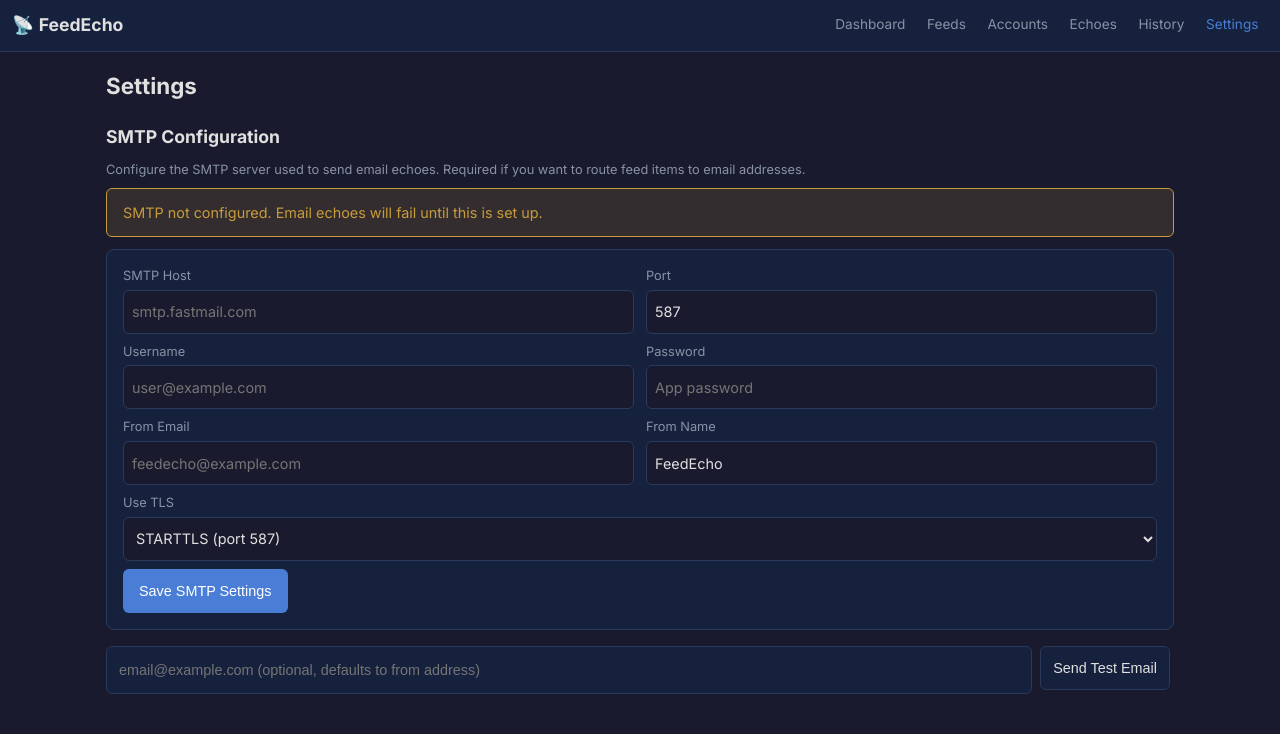
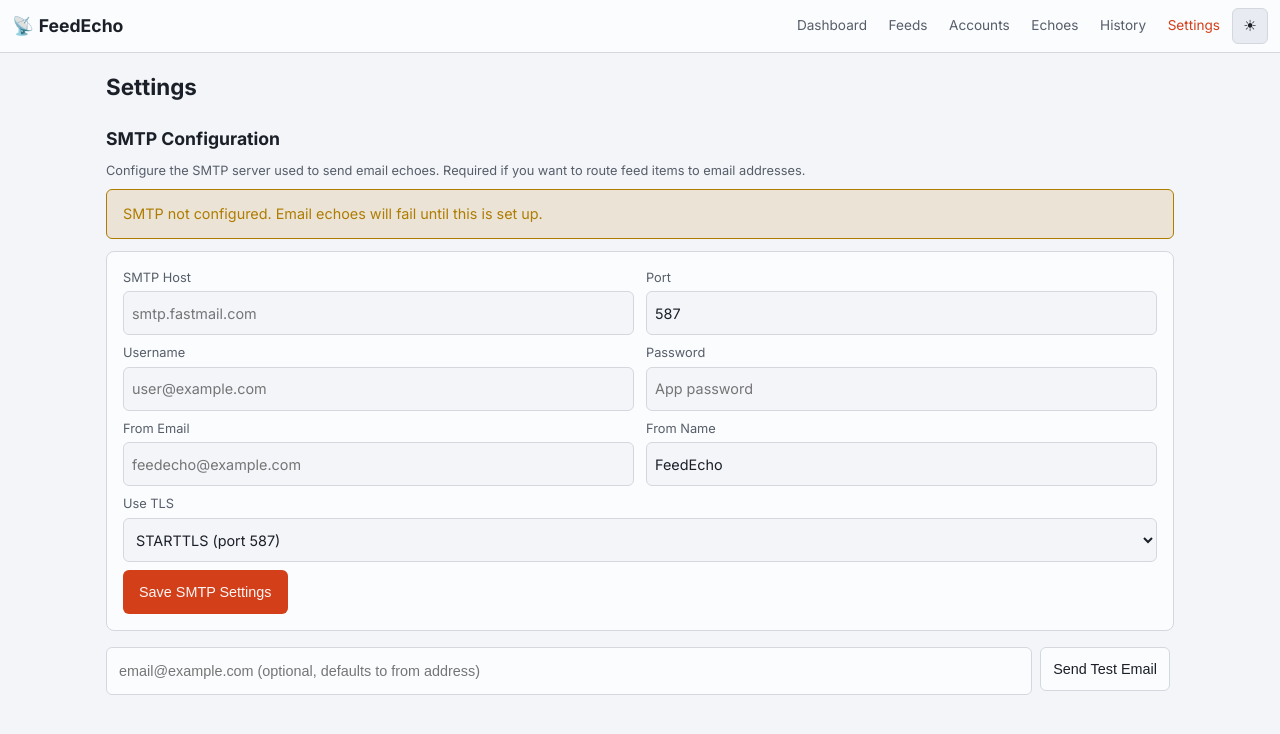
Before and after one commit to abhin4v/feedecho, a FastAPI app: page /settings in a window 1280 px wide. Shown: the top 734 px of the page. Run offline with FastAPI, Linux system fonts and the light colour scheme; data that the repository does not hold is empty.

Commit message:
Redesign UI: OKLCH color palette, light/dark theme toggle
- Replace blue-heavy hex palette with OKLCH design tokens (coral
  primary, teal secondary; brand = 5 hue vars at top of style.css)
- Add light theme alongside dark, selected via data-theme attribute
- Theme toggle in navbar persists to localStorage, falls back to
  prefers-color-scheme, follows system changes when no explicit choice
- Apply theme pre-paint via inline head script to avoid flash
- Rotate accent colors across dashboard stat cards
- Semantic alert-warning class replaces hardcoded inline styles
- Both themes pass WCAG AA contrast on primary buttons

```diff
--- a/static/css/style.css
+++ b/static/css/style.css
@@ -1,16 +1,75 @@
+/* FeedEcho design tokens — OKLCH palette, light + dark themes */
+
 :root {
-    --bg: #1a1a2e;
-    --surface: #16213e;
-    --surface-light: #1a2744;
-    --border: #2a3a5c;
-    --text: #e0e0e0;
-    --text-muted: #8892a6;
-    --primary: #4a7dd6;
-    --primary-hover: #5a8de6;
-    --success: #3d8b5e;
-    --danger: #c44545;
-    --warning: #c79c3a;
-    --code-bg: #0d1124;
+    /* Shared brand hues (OKLCH: lightness chroma hue) */
+    --hue-coral: 35;    /* warm coral — primary */
+    --hue-teal: 195;    /* teal — secondary/info */
+    --hue-gold: 85;     /* golden — warning */
+    --hue-green: 150;   /* success */
+    --hue-red: 25;      /* danger */
+    --hue-neutral: 260; /* slight violet tint on neutrals */
+
+    color-scheme: light dark;
+}
+
+/* ---------- Dark theme (default) ---------- */
+:root,
+:root[data-theme="dark"] {
+    --bg: oklch(0.19 0.012 var(--hue-neutral));
+    --surface: oklch(0.23 0.016 var(--hue-neutral));
+    --surface-light: oklch(0.27 0.02 var(--hue-neutral));
+    --border: oklch(0.33 0.022 var(--hue-neutral));
+    --text: oklch(0.92 0.008 var(--hue-neutral));
+    --text-muted: oklch(0.68 0.015 var(--hue-neutral));
+
+    --primary: oklch(0.72 0.16 var(--hue-coral));
+    --primary-hover: oklch(0.78 0.17 var(--hue-coral));
+    --primary-contrast: oklch(0.22 0.03 var(--hue-coral));
+    --accent: oklch(0.75 0.12 var(--hue-teal));
+    --accent-hover: oklch(0.81 0.12 var(--hue-teal));
+
+    --success: oklch(0.72 0.14 var(--hue-green));
+    --danger: oklch(0.68 0.18 var(--hue-red));
+    --warning: oklch(0.78 0.14 var(--hue-gold));
+    --code-bg: oklch(0.15 0.01 var(--hue-neutral));
+
+    /* translucent badge/alert washes */
+    --success-wash: oklch(0.72 0.14 var(--hue-green) / 0.16);
+    --danger-wash: oklch(0.68 0.18 var(--hue-red) / 0.16);
+    --warning-wash: oklch(0.78 0.14 var(--hue-gold) / 0.16);
+    --accent-wash: oklch(0.75 0.12 var(--hue-teal) / 0.14);
+    --primary-wash: oklch(0.72 0.16 var(--hue-coral) / 0.14);
+
+    --shadow: 0 1px 3px oklch(0.1 0.01 var(--hue-neutral) / 0.5);
+}
+
+/* ---------- Light theme ---------- */
+:root[data-theme="light"] {
+    --bg: oklch(0.97 0.006 var(--hue-neutral));
+    --surface: oklch(0.99 0.003 var(--hue-neutral));
+    --surface-light: oklch(0.94 0.008 var(--hue-neutral));
+    --border: oklch(0.88 0.01 var(--hue-neutral));
+    --text: oklch(0.24 0.015 var(--hue-neutral));
+    --text-muted: oklch(0.48 0.02 var(--hue-neutral));
+
+    --primary: oklch(0.58 0.19 var(--hue-coral));
+    --primary-hover: oklch(0.52 0.20 var(--hue-coral));
+    --primary-contrast: oklch(0.98 0.005 var(--hue-coral));
+    --accent: oklch(0.55 0.11 var(--hue-teal));
+    --accent-hover: oklch(0.49 0.12 var(--hue-teal));
+
+    --success: oklch(0.55 0.15 var(--hue-green));
+    --danger: oklch(0.55 0.20 var(--hue-red));
+    --warning: oklch(0.62 0.15 var(--hue-gold));
+    --code-bg: oklch(0.93 0.008 var(--hue-neutral));
+
+    --success-wash: oklch(0.55 0.15 var(--hue-green) / 0.12);
+    --danger-wash: oklch(0.55 0.20 var(--hue-red) / 0.10);
+    --warning-wash: oklch(0.62 0.15 var(--hue-gold) / 0.14);
+    --accent-wash: oklch(0.55 0.11 var(--hue-teal) / 0.10);
+    --primary-wash: oklch(0.58 0.19 var(--hue-coral) / 0.10);
+
+    --shadow: 0 1px 3px oklch(0.5 0.02 var(--hue-neutral) / 0.15);
 }
 
 * { margin: 0; padding: 0; box-sizing: border-box; }
@@ -54,6 +114,7 @@
     gap: 0.15rem;
     margin-left: auto;
     flex-wrap: wrap;
+    align-items: center;
 }
 .nav-links a {
     color: var(--text-muted);
@@ -67,6 +128,29 @@
 .nav-links a:hover { color: var(--text); background: var(--surface-light); }
 .nav-links a.active { color: var(--primary); }
 
+/* Theme toggle */
+.theme-toggle {
+    background: var(--surface-light);
+    border: 1px solid var(--border);
+    color: var(--text);
+    border-radius: 6px;
+    padding: 0.35rem 0.55rem;
+    font-size: 0.95rem;
+    line-height: 1;
+    cursor: pointer;
+    min-height: 36px;
+    min-width: 36px;
+    display: inline-flex;
+    align-items: center;
+    justify-content: center;
+    transition: background 0.15s, border-color 0.15s;
+}
+.theme-toggle:hover { background: var(--border); }
+.theme-toggle:focus-visible {
+    outline: 2px solid var(--primary);
+    outline-offset: 2px;
+}
+
 /* Main */
 main {
     max-width: 1100px;
@@ -302,7 +392,7 @@
     border: none;
     border-radius: 6px;
     background: var(--primary);
-    color: white;
+    color: var(--primary-contrast);
     font-size: 0.9rem;
     cursor: pointer;
     transition: background 0.15s;
@@ -367,8 +457,9 @@
     margin-bottom: 0.75rem;
     font-size: 0.9rem;
 }
-.alert-success { background: rgba(61,139,94,0.15); border: 1px solid rgba(61,139,94,0.4); color: #5dba7e; }
-.alert-error { background: rgba(196,69,69,0.15); border: 1px solid rgba(196,69,69,0.4); color: #e87878; }
+.alert-success { background: var(--success-wash); border: 1px solid var(--success); color: var(--success); }
+.alert-error { background: var(--danger-wash); border: 1px solid var(--danger); color: var(--danger); }
+.alert-warning { background: var(--warning-wash); border: 1px solid var(--warning); color: var(--warning); }
 
 /* OAuth section */
 .oauth-section, .manual-section {
--- a/static/js/app.js
+++ b/static/js/app.js
@@ -159,3 +159,37 @@
     div.appendChild(document.createTextNode(str));
     return div.innerHTML;
 }
+
+/* Theme toggle — persists to localStorage, falls back to system preference */
+(function () {
+    const btn = document.getElementById('theme-toggle');
+    if (!btn) return;
+
+    function currentTheme() {
+        return document.documentElement.getAttribute('data-theme') || 'dark';
+    }
+
+    function render(theme) {
+        btn.textContent = theme === 'light' ? '☀' : '☾';
+        btn.setAttribute('aria-pressed', theme === 'light' ? 'true' : 'false');
+    }
+
+    render(currentTheme());
+
+    btn.addEventListener('click', function () {
+        const next = currentTheme() === 'light' ? 'dark' : 'light';
+        document.documentElement.setAttribute('data-theme', next);
+        try { localStorage.setItem('feedecho-theme', next); } catch (e) {}
+        render(next);
+    });
+
+    // Follow system preference changes when the user hasn't chosen explicitly
+    window.matchMedia('(prefers-color-scheme: light)').addEventListener('change', function (e) {
+        let stored = null;
+        try { stored = localStorage.getItem('feedecho-theme'); } catch (err) {}
+        if (stored) return;
+        const theme = e.matches ? 'light' : 'dark';
+        document.documentElement.setAttribute('data-theme', theme);
+        render(theme);
+    });
+})();
--- a/templates/base.html
+++ b/templates/base.html
@@ -7,13 +7,23 @@
     <meta name="apple-mobile-web-app-status-bar-style" content="black-translucent">
     <title>{% block title %}FeedEcho{% endblock %}</title>
     <meta name="description" content="Self-hosted RSS feed cross-poster.">
-    <meta name="theme-color" content="#1a1a2e">
+    <meta name="theme-color" media="(prefers-color-scheme: dark)" content="#17161f">
+    <meta name="theme-color" media="(prefers-color-scheme: light)" content="#f7f6f8">
     <link rel="icon" href="/favicon.svg" type="image/svg+xml">
-    <link rel="stylesheet" href="/static/css/style.css?v=3">
+    <link rel="stylesheet" href="/static/css/style.css?v=4">
     <link rel="apple-touch-icon" href="/favicon.svg">
     <link rel="preconnect" href="https://fonts.googleapis.com">
     <link rel="preconnect" href="https://fonts.gstatic.com" crossorigin>
     <link href="https://fonts.googleapis.com/css2?family=Inter:wght@400;500;600;700&display=swap" rel="stylesheet">
+    <script>
+    // Set theme before first paint to avoid flash
+    (function () {
+        var stored = null;
+        try { stored = localStorage.getItem('feedecho-theme'); } catch (e) {}
+        var theme = stored || (window.matchMedia('(prefers-color-scheme: light)').matches ? 'light' : 'dark');
+        document.documentElement.setAttribute('data-theme', theme);
+    })();
+    </script>
 </head>
 <body>
     <nav class="navbar">
@@ -27,11 +37,12 @@
             <a href="/echoes" class="{% if request.url.path == '/echoes' %}active{% endif %}">Echoes</a>
             <a href="/history" class="{% if request.url.path == '/history' %}active{% endif %}">History</a>
             <a href="/settings" class="{% if request.url.path == '/settings' %}active{% endif %}">Settings</a>
+            <button class="theme-toggle" id="theme-toggle" type="button" aria-label="Toggle light/dark theme" title="Toggle light/dark theme">◐</button>
         </div>
     </nav>
     <main>
         {% block content %}{% endblock %}
     </main>
-    <script src="/static/js/app.js?v=3"></script>
+    <script src="/static/js/app.js?v=4"></script>
 </body>
 </html>
--- a/templates/settings.html
+++ b/templates/settings.html
@@ -10,7 +10,7 @@
     {% if smtp_configured %}
     <div class="alert alert-success">SMTP is configured ({{ smtp_settings.smtp_host }}:{{ smtp_settings.smtp_port }}).</div>
     {% else %}
-    <div class="alert alert-error" style="border-color: var(--warning); color: var(--warning); background: rgba(199,156,58,0.15);">SMTP not configured. Email echoes will fail until this is set up.</div>
+    <div class="alert alert-warning">SMTP not configured. Email echoes will fail until this is set up.</div>
     {% endif %}
 
     <form method="post" action="/api/settings/smtp" class="echo-form">
```
Also changed, not shown: other parts of static/css/style.css (+34 -18 lines), 1 other file.
